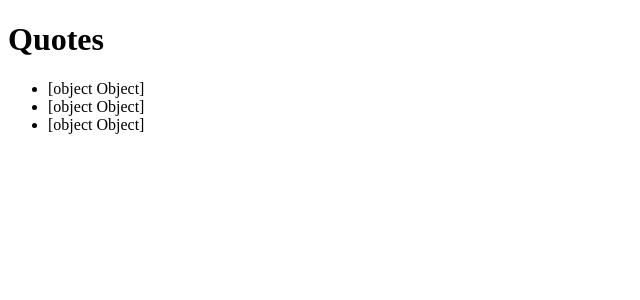
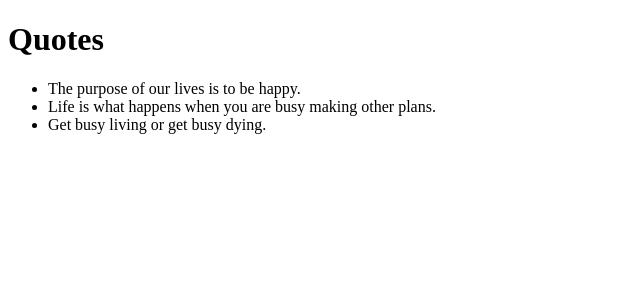
Before and after one commit to SarahK95/Quotes, an Angular app: page / in a window 1280 px wide. Shown: the top 300 px of the page, without its empty margins (0-640 px from the left). Built offline with nearby package versions, Linux system fonts and the light colour scheme.

Commit message:
add .name in html to display quote list

```diff
--- a/src/app/app.component.html
+++ b/src/app/app.component.html
@@ -2,7 +2,7 @@
   <h1>Quotes</h1>
   <ul>
     <li *ngFor="let quote of quotes">
-      {{quote}}
+      {{quote.name}}
 
     </li>
   </ul>
```
